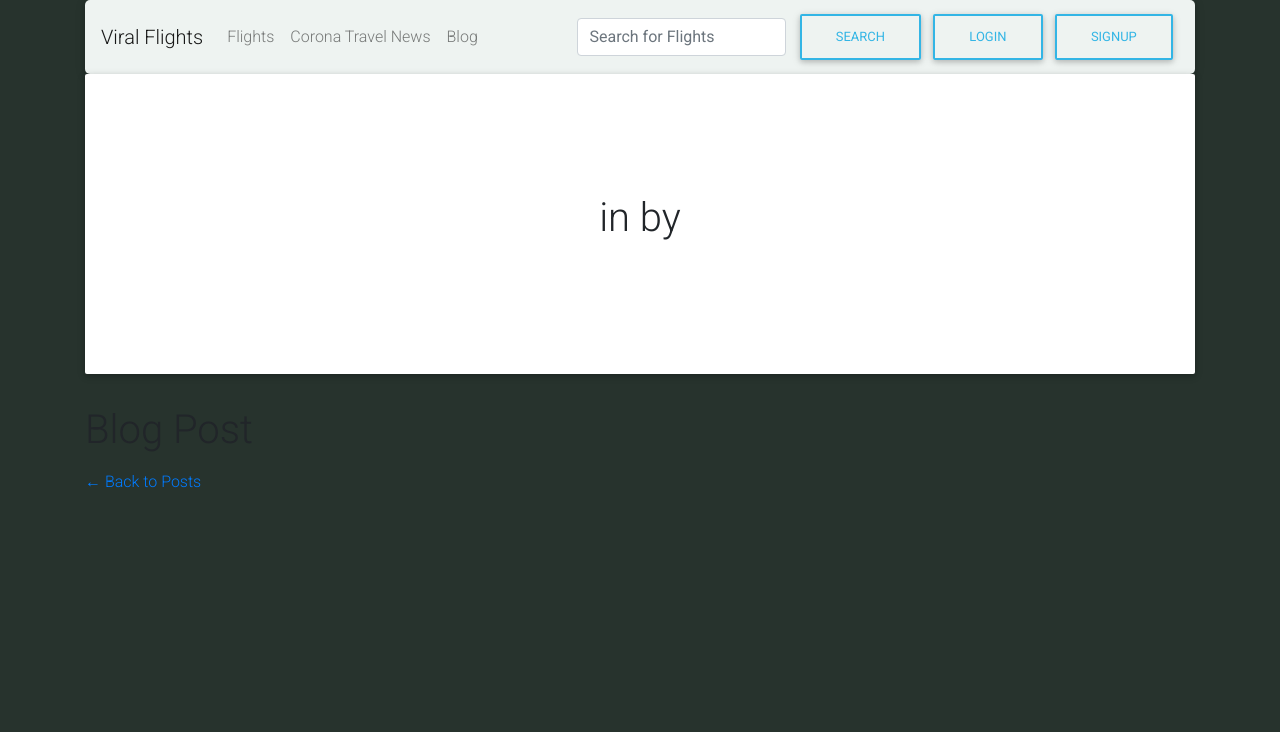
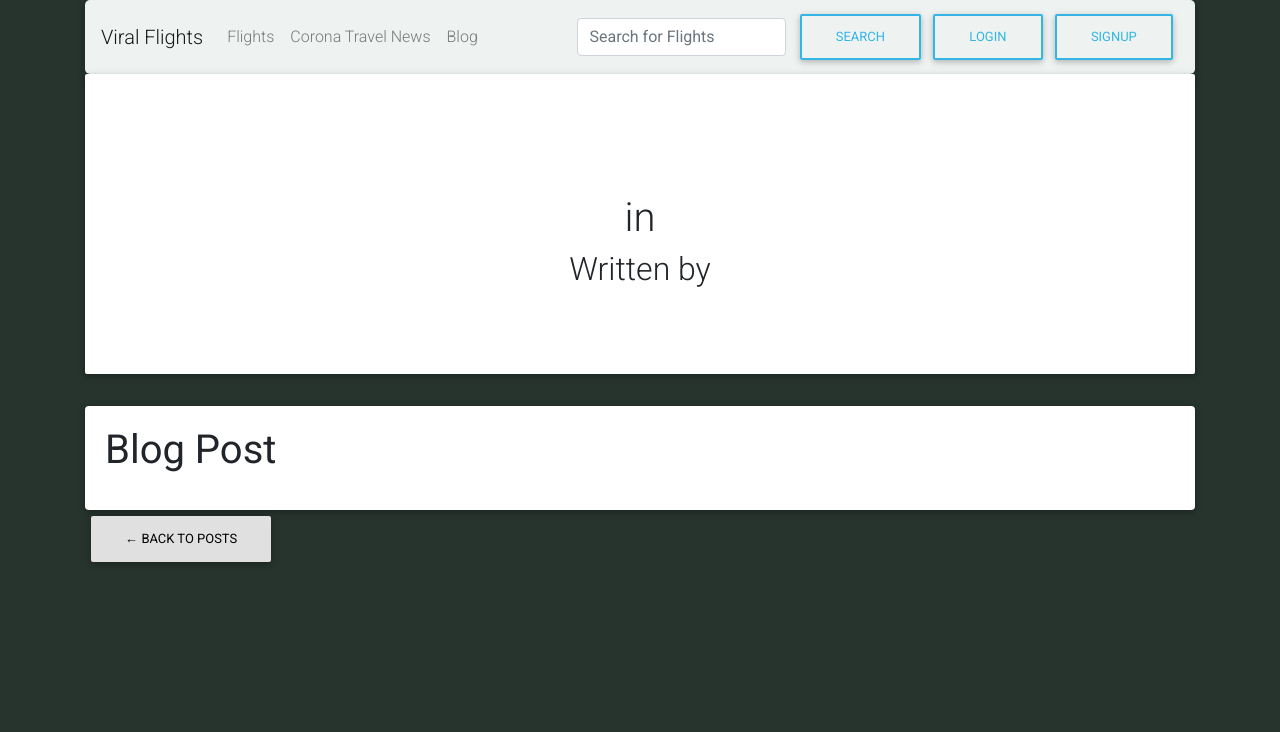
Before and after one commit to Cete4/Viral_Flights, a React (Create React App) app in the folder client/: page /BlogPostDetail in a window 1280 px wide. Shown: the top 732 px of the page. Built offline with nearby package versions, Linux system fonts and the light colour scheme; no server answers.

Commit message:
Blog alert update

```diff
--- a/client/src/pages/Blog.js
+++ b/client/src/pages/Blog.js
@@ -45,8 +45,6 @@ function Blog() {
         setFormObject({ ...formObject, [name]: value })
     };
 
-    // When the form is submitted, use the API.saveBook method to save the book data
-    // Then reload books from the database
     function handleFormSubmit(event) {
         event.preventDefault();
         if (formObject.title && formObject.location && formObject.author) {
@@ -57,7 +55,8 @@ function Blog() {
                 blogPost: formObject.blogPost
             })
                 .then(res => loadBlogs())
-                .catch(err => console.log(err));
+                .catch(err => console.log(err))
+            window.alert("Your blog has been posted!");
         }
     };
 
@@ -92,11 +91,11 @@ function Blog() {
                             />
                             <TextArea
                                 onChange={handleInputChange}
-                                name="blogpost"
+                                name="blogPost"
                                 placeholder="Blog Post (optional)"
                             />
                             <FormBtn
-                                disabled={!(formObject.author && formObject.location)}
+                                disabled={!(formObject.author && formObject.location && formObject.title)}
                                 onClick={handleFormSubmit}
                             >
                                 Submit Post
--- a/client/src/pages/BlogPostDetail.js
+++ b/client/src/pages/BlogPostDetail.js
@@ -12,7 +12,7 @@ import API from "../utils/API";
 function BlogPostDetail() {
     const [blog, setBlog] = useState({})
 
-    const {id} = useParams()
+    const { id } = useParams()
     useEffect(() => {
         API.getBlog(id)
             .then(res => setBlog(res.data))
@@ -30,25 +30,28 @@ function BlogPostDetail() {
                 <Row>
                     <Col size="md-12">
                         <Jumbotron>
-                            <h1>
-                                {blog.title} in {blog.location} by {blog.author}
-                            </h1>
+                            <h1>{blog.title} in {blog.location}</h1>
+                            <h2>Written by {blog.author}</h2>
                         </Jumbotron>
                     </Col>
                 </Row>
                 <Row>
-                    <Col size="md-10 md-offset-1">
+                    <Col size="md-12" style="backgroundColor:white">
                         <article>
+                            <div class="card">
+                                <div class="card-body">
                                     <h1>Blog Post</h1>
                                     <p>
                                         {blog.blogPost}
                                     </p>
+                                </div>
+                            </div>
                         </article>
                     </Col>
                 </Row>
                 <Row>
-                    <Col size="md-2">
-                        <Link to="/Blog">← Back to Posts</Link>
+                    <Col size="md-3">
+                        <a class="btn btn-light" href="/Blog" role="button">← Back to Posts</a>
                     </Col>
                 </Row>
                 <br></br>
```
Lines whose indentation alone changed are shown as unchanged.
